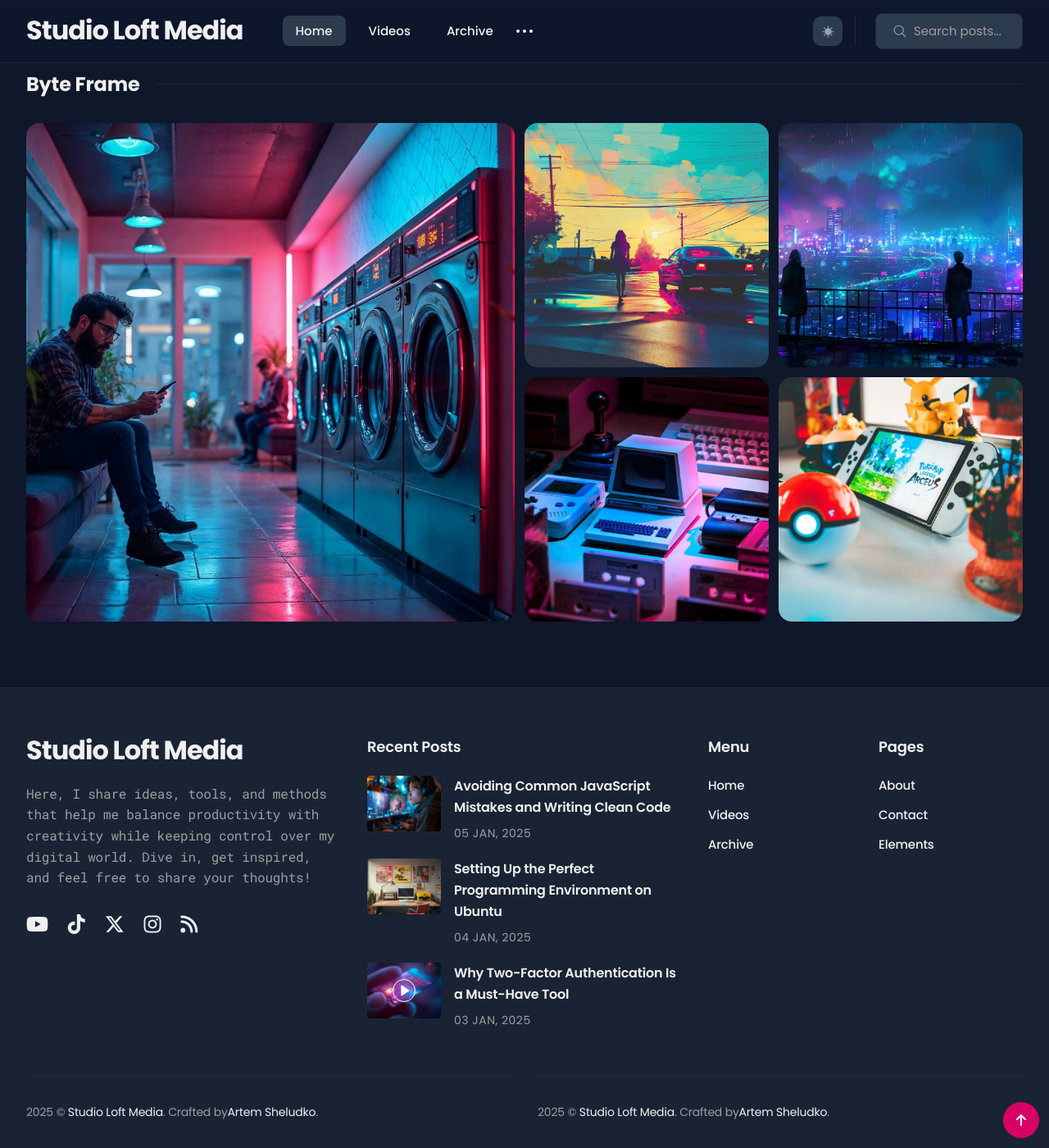
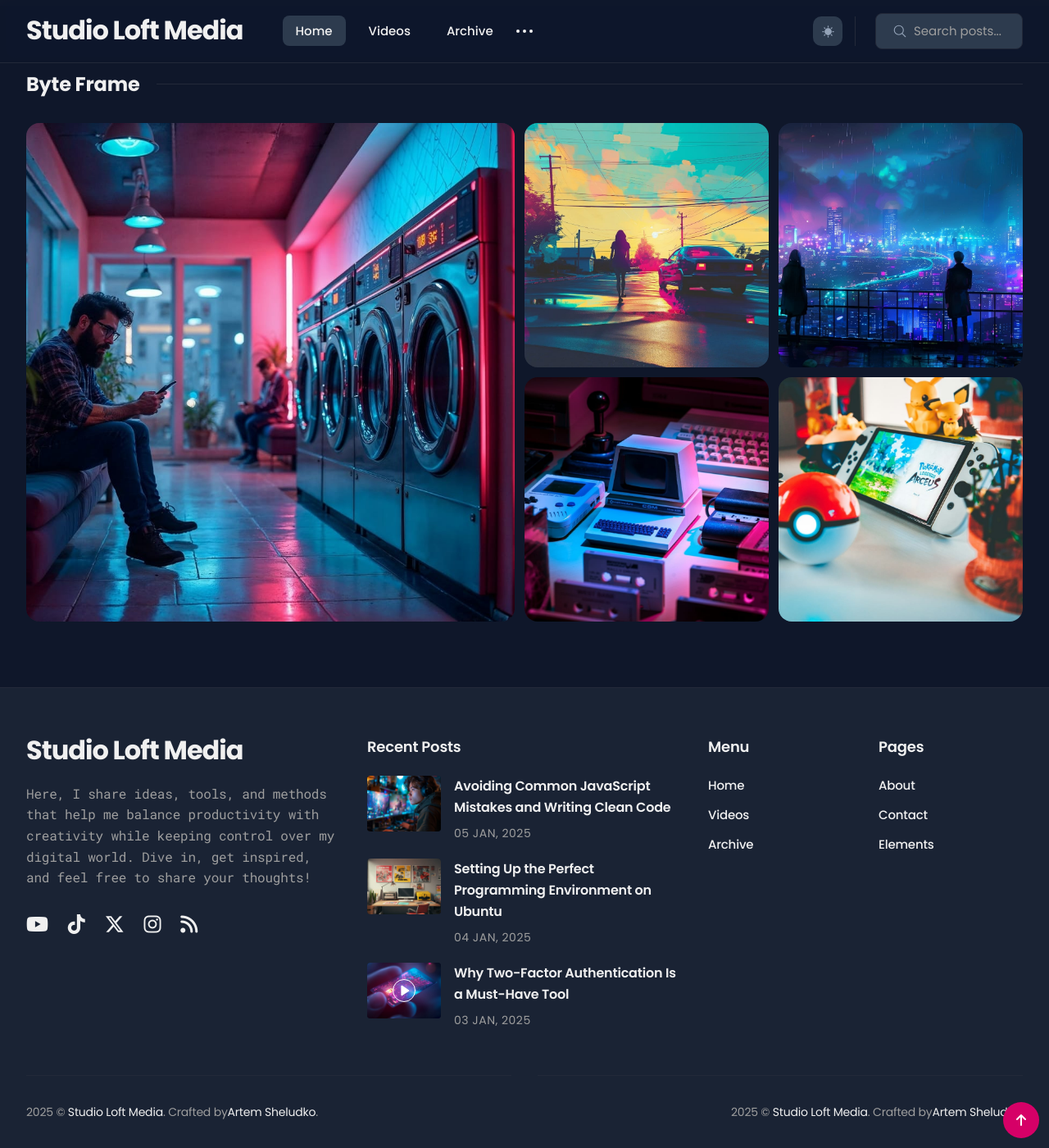
Before and after one commit to studioloft/studioloft.github.io, a Jekyll site: the page built from index.html, in a window 1280 px wide and 1400 px high, scrolled down 3846 px. Shown: the whole window at 82% size. Built offline with Jekyll 4.4.1, drawn with Linux system fonts in a browser that asks for light colours; the list of posts is cut into pages by our own code.

Commit message:
footer fix

```diff
--- a/_includes/footer.html
+++ b/_includes/footer.html
@@ -102,7 +102,7 @@
 
       </div>
       <div class="col col-6 col-d-12">
-        <div class="copyright">{{ site.time | date: '%Y' }} &copy; <a href="/">{{ site.data.settings.title }}</a>. Crafted by<a href="https://jekyllthemes.io/developers/artem-sheludko">Artem Sheludko</a>.</div>
+        <div class="copyrightr">{{ site.time | date: '%Y' }} &copy; <a href="/">{{ site.data.settings.title }}</a>. Crafted by<a href="https://jekyllthemes.io/developers/artem-sheludko">Artem Sheludko</a>.</div>
 
       </div>
     </div>
--- a/css/_3-modules/footer.scss
+++ b/css/_3-modules/footer.scss
@@ -233,3 +233,29 @@
     text-align: left;
   }
 }
+
+.copyrightr {
+  border-top: 1px solid var(--border-color);
+  padding: 32px 0;
+  font-family: $heading-font-family;
+  font-size: 14px;
+  line-height: 24px;
+  text-align: right;
+  color: var(--text-alt-color);
+
+  a {
+    text-decoration: underline;
+    text-decoration-color: transparent;
+    text-underline-offset: 2px;
+    color: var(--heading-font-color);
+
+    &:hover {
+      text-decoration-color: var(--heading-font-color);
+      color: var(--heading-font-color);
+    }
+  }
+
+  @media (max-width: $desktop) {
+    text-align: left;
+  }
+}
```
